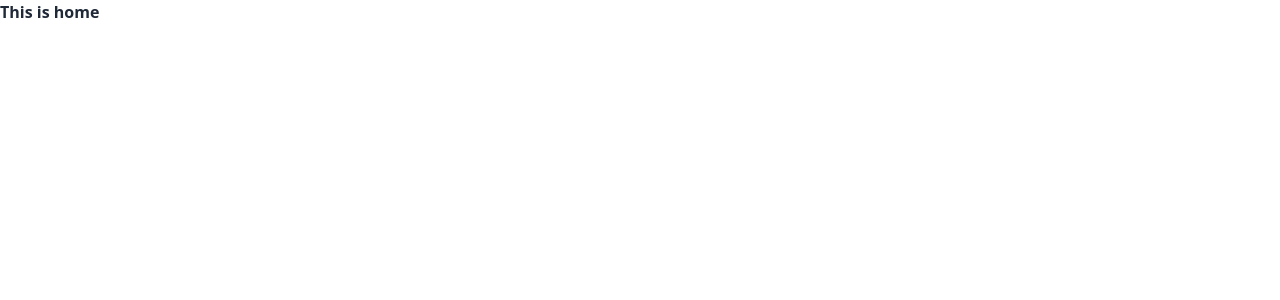
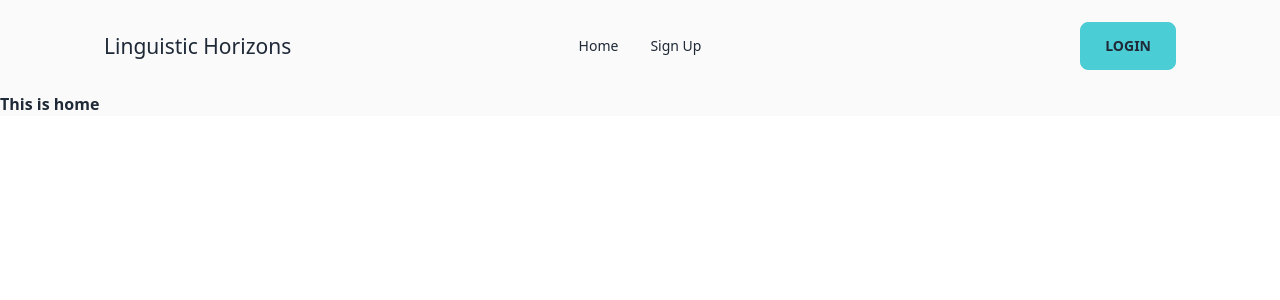
Before and after one commit to smarifurrahman/linguistic-horizons, a React (Vite) app: page / in a window 1280 px wide. Shown: the top 300 px of the page. Built offline with nearby package versions, Linux system fonts and the light colour scheme.

Commit message:
errorPage and navBar added

```diff
--- a/package.json
+++ b/package.json
@@ -15,6 +15,7 @@
     "match-sorter": "^6.3.1",
     "react": "^18.2.0",
     "react-dom": "^18.2.0",
+    "react-icons": "^4.9.0",
     "react-router-dom": "^6.12.1",
     "sort-by": "^1.2.0"
   },
--- a/src/Layout/Main.jsx
+++ b/src/Layout/Main.jsx
@@ -1,8 +1,10 @@
 import { Outlet } from "react-router-dom";
+import NavBar from "../Pages/Shared/NavBar/NavBar";
 
 const Main = () => {
     return (
         <div className="bg-white-secondary">
+            <NavBar></NavBar>
             <Outlet></Outlet>
         </div>
     );
--- /dev/null
+++ b/src/Pages/ErrorPage/ErrorPage.jsx
@@ -0,0 +1,23 @@
+import { Link, useRouteError } from "react-router-dom";
+import error_Image from '../../assets/error_img.jpg';
+import { FaHome } from "react-icons/fa";
+
+const ErrorPage = () => {
+    const error = useRouteError();
+    return (
+        <div className='flex flex-col justify-center items-center gap-5 w-screen h-screen'>
+            <img className='w-[250px]' src={error_Image} alt="" />
+            <h1 className='text-3xl font-bold hover:text-pink-start'>Oops!</h1>
+            <p className='text-lg'>Sorry, an unexpected error has occurred.</p>
+            <p>
+                <i className='italic text-lg'><span className="font-semibold">{error.status}</span> - {error.statusText || error.message}</i>
+            </p>
+            <Link to="/" className="btn gap-2 bg-primary-color hover:bg-secondary-color border-primary-color hover:border-secondary-color">
+                <FaHome className="text-xl" />
+                Back to Home
+            </Link>
+        </div>
+    );
+};
+
+export default ErrorPage;
--- /dev/null
+++ b/src/Pages/Shared/ActiveRoute/ActiveRoute.jsx
@@ -0,0 +1,16 @@
+import { NavLink } from 'react-router-dom';
+
+const ActiveRoute = ({ to, children }) => {
+    return (
+        <div>
+            <NavLink
+                to={to}
+                className={({ isActive }) => isActive ? "text-green-start" : ""}
+            >
+                {children}
+            </NavLink>
+        </div>
+    );
+};
+
+export default ActiveRoute;
--- /dev/null
+++ b/src/Pages/Shared/NavBar/NavBar.jsx
@@ -0,0 +1,39 @@
+
+import { Link } from "react-router-dom";
+import ActiveRoute from "../ActiveRoute/ActiveRoute";
+
+const NavBar = () => {
+
+    const navItems = <>
+        <li><ActiveRoute to="/">Home</ActiveRoute></li>
+        <li><ActiveRoute to="/signup">Sign Up</ActiveRoute></li>
+    </>
+
+    return (
+        <div className="navbar w-[85%] mx-auto py-5 flex items-center">
+            <div className="navbar-start">
+                <div className="dropdown">
+                    <label tabIndex={0} className="btn btn-ghost lg:hidden mr-2">
+                        <svg xmlns="http://www.w3.org/2000/svg" className="h-6 w-6" fill="none" viewBox="0 0 24 24" stroke="currentColor"><path strokeLinecap="round" strokeLinejoin="round" strokeWidth="2" d="M4 6h16M4 12h8m-8 6h16" /></svg>
+                    </label>
+                    <ul tabIndex={0} className="menu menu-compact dropdown-content mt-3 p-2 shadow bg-white-secondary rounded-box w-52">
+                        {navItems}
+                    </ul>
+                </div>
+                <Link to="/" className="normal-case text-xl sm:text-[21px] hover:text-primary-color">Linguistic Horizons</Link>
+            </div>
+            <div className="navbar-center hidden lg:flex">
+                <ul className="menu menu-horizontal px-1">
+                    {navItems}
+                </ul>
+            </div>
+            <div className="navbar-end">
+
+                <Link to="/login" className="btn bg-primary-color hover:bg-secondary-color border-primary-color hover:border-secondary-color px-6">Login</Link>
+
+            </div>
+        </div >
+    );
+};
+
+export default NavBar;
--- a/src/Routes/Routes.jsx
+++ b/src/Routes/Routes.jsx
@@ -1,11 +1,13 @@
 import { createBrowserRouter } from "react-router-dom";
 import Main from "../Layout/Main";
 import Home from "../Pages/Home/Home/Home";
+import ErrorPage from "../Pages/ErrorPage/ErrorPage";
 
 const router = createBrowserRouter([
     {
         path: "/",
         element: <Main></Main>,
+        errorElement: <ErrorPage></ErrorPage>,
         children: [
             {
                 path: '/',
--- a/src/index.css
+++ b/src/index.css
@@ -1,3 +1,8 @@
 @tailwind base;
 @tailwind components;
 @tailwind utilities;
+
+#root {
+  max-width: 1440px;
+  margin: 0 auto;
+}
--- a/tailwind.config.js
+++ b/tailwind.config.js
@@ -5,7 +5,25 @@ export default {
     "./src/**/*.{js,ts,jsx,tsx}",
   ],
   theme: {
-    extend: {},
+    extend: {
+      colors: {
+        'transparent': 'transparent',
+        'dark': '#1A1919',
+        'light-dark': '#474747',
+        'gray': '#757575',
+        'white': '#FFFFFF',
+        'deep-gray': '#E8E8E8',
+        'deep-white': '#F4F4F4',
+        'footer-dark': '#1D2228',
+        'footer-white': 'rgba(255, 255, 255, 0.7)',
+        'primary-color': '#4acdd5',
+        'secondary-color': '#ff6799',
+        'white-secondary': '#fafafa',
+      },
+      fontFamily: {
+        'manrope': ['Manrope', 'sans-serif'],
+      },
+    },
   },
   plugins: [require("daisyui")],
 }
```
Also changed, not shown: src/assets/error_img.jpg (added), 1 other file (tests, documents, lock files or other folders).
